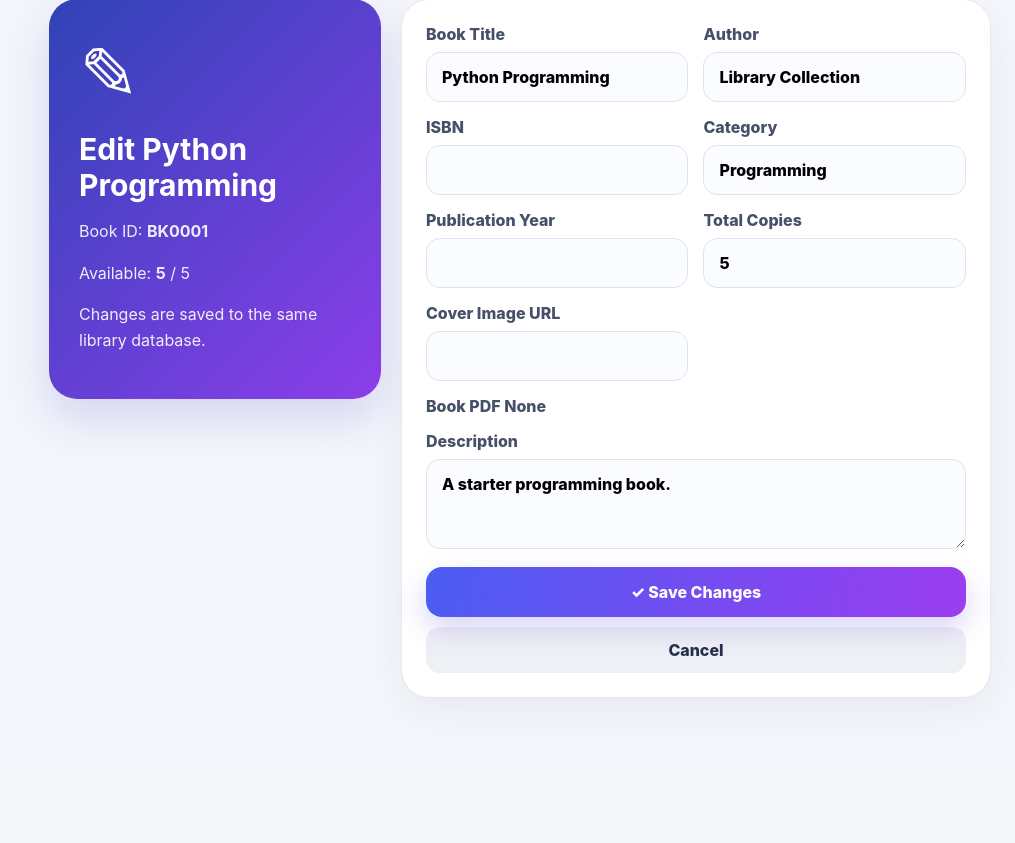
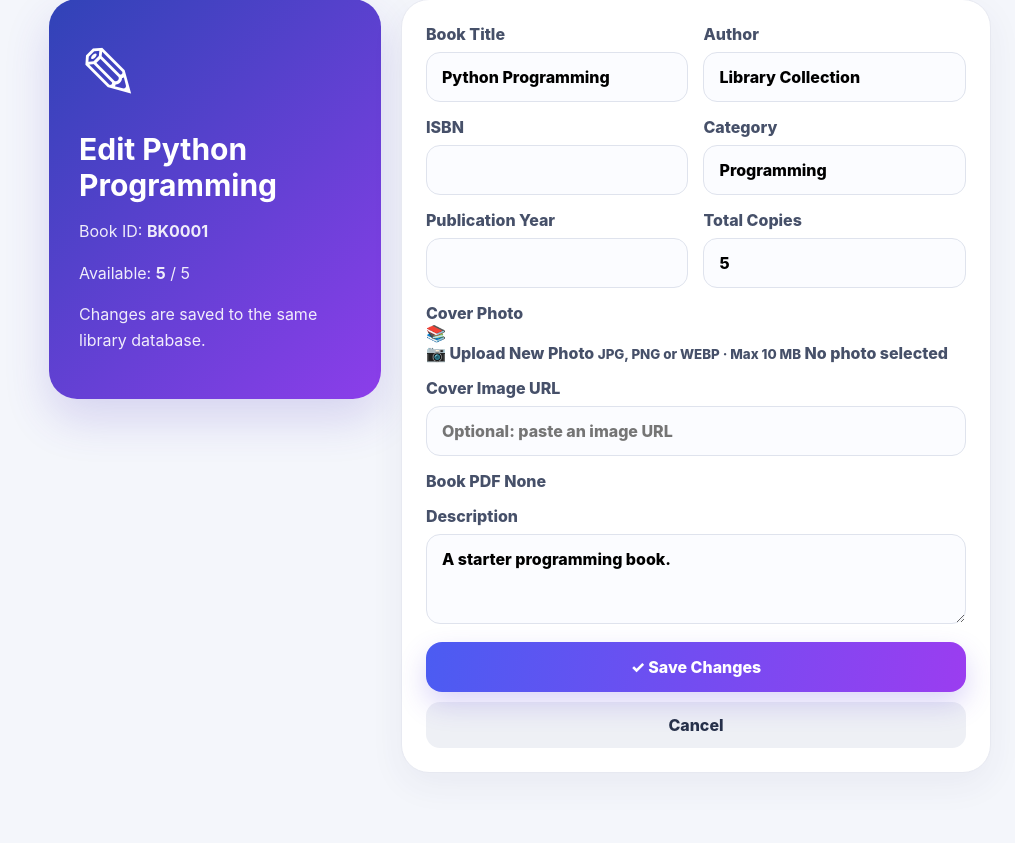
Before and after one commit to moviebot-latest/management-system, a Flask app: page /books/1/edit in a window 1280 px wide. Shown: the part 269-1112 px from the top of the page, without its empty margins (265-1280 px from the left). Before the commit the page ends 967 px from the top, so only its background shows below. Run offline with Flask 3, Linux system fonts and the light colour scheme; the visitor is signed in with stand-in values (Sample User, id 1); some libraries are stand-ins or nearby versions.

Commit message:
Add files via upload

```diff
--- a/templates/edit_book.html
+++ b/templates/edit_book.html
@@ -21,7 +21,7 @@
       <p>Changes are saved to the same library database.</p>
     </div>
     <div class="glass-form add-form">
-      <form method="post" action="{{ url_for('edit_book', book_id=book.id) }}">
+      <form method="post" enctype="multipart/form-data" action="{{ url_for('edit_book', book_id=book.id) }}" id="editBookForm">
         <input type="hidden" name="_csrf_token" value="{{ csrf_token }}">
         <div class="form-grid modern-form">
           <label>Book Title<input name="title" value="{{ book.title }}" required></label>
@@ -30,7 +30,18 @@
           <label>Category<input name="category" value="{{ book.category }}"></label>
           <label>Publication Year<input name="publication_year" type="number" value="{{ book.publication_year or '' }}"></label>
           <label>Total Copies<input name="copies" type="number" min="{{ book.total_copies - book.available_copies }}" value="{{ book.total_copies }}" required></label>
-          <label>Cover Image URL<input name="cover_url" value="{{ book.cover_url or '' }}"></label>
+          <label class="full">Cover Photo
+  <div class="edit-cover-upload">
+    <div class="edit-cover-preview">{% if book.cover_url %}<img id="editCoverPreview" src="{{ photo_url(book.cover_url) }}" alt="Current book cover">{% else %}<span id="editCoverPlaceholder">📚</span><img id="editCoverPreview" alt="Cover preview" hidden>{% endif %}</div>
+    <div class="edit-cover-actions">
+      <label class="edit-upload-btn" for="editCoverFile">📷 Upload New Photo</label>
+      <input class="visually-hidden-file" id="editCoverFile" name="cover_file" type="file" accept="image/jpeg,image/png,image/webp,.jpg,.jpeg,.png,.webp">
+      <small>JPG, PNG or WEBP · Max 10 MB</small>
+      <span id="editCoverName">{% if book.cover_url %}Current cover{% else %}No photo selected{% endif %}</span>
+    </div>
+  </div>
+</label>
+<label class="full">Cover Image URL <input name="cover_url" value="{{ book.cover_url or '' }}" placeholder="Optional: paste an image URL"></label>
           <label class="full">Book PDF {% if book.pdf_path %}<a href="{{ url_for('view_book_pdf', book_id=book.id) }}" target="_blank">Open PDF</a>{% else %}<span class="muted">None</span>{% endif %}</label>
           <label class="full">Description<textarea name="description">{{ book.description or '' }}</textarea></label>
         </div>
@@ -40,4 +51,20 @@
     </div>
   </div>
 </main>
+<script>
+history.scrollRestoration='manual';
+window.addEventListener('pageshow',()=>window.scrollTo(0,0));
+const editCoverFile=document.getElementById('editCoverFile');
+const editCoverPreview=document.getElementById('editCoverPreview');
+const editCoverPlaceholder=document.getElementById('editCoverPlaceholder');
+const editCoverName=document.getElementById('editCoverName');
+editCoverFile?.addEventListener('change',()=>{
+  const file=editCoverFile.files?.[0];
+  if(!file) return;
+  editCoverName.textContent=file.name;
+  const reader=new FileReader();
+  reader.onload=e=>{editCoverPreview.src=e.target.result; editCoverPreview.hidden=false; if(editCoverPlaceholder) editCoverPlaceholder.style.display='none';};
+  reader.readAsDataURL(file);
+});
+</script>
 </body></html>
```
